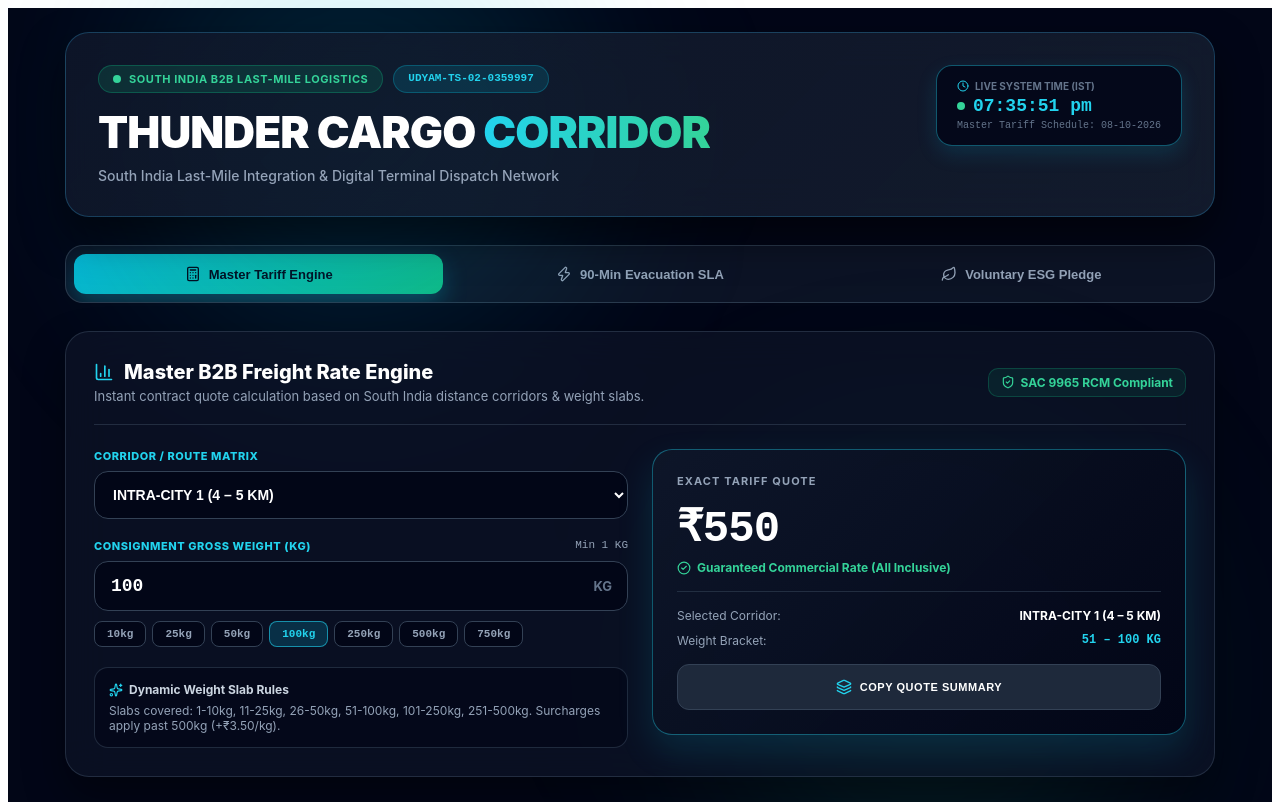
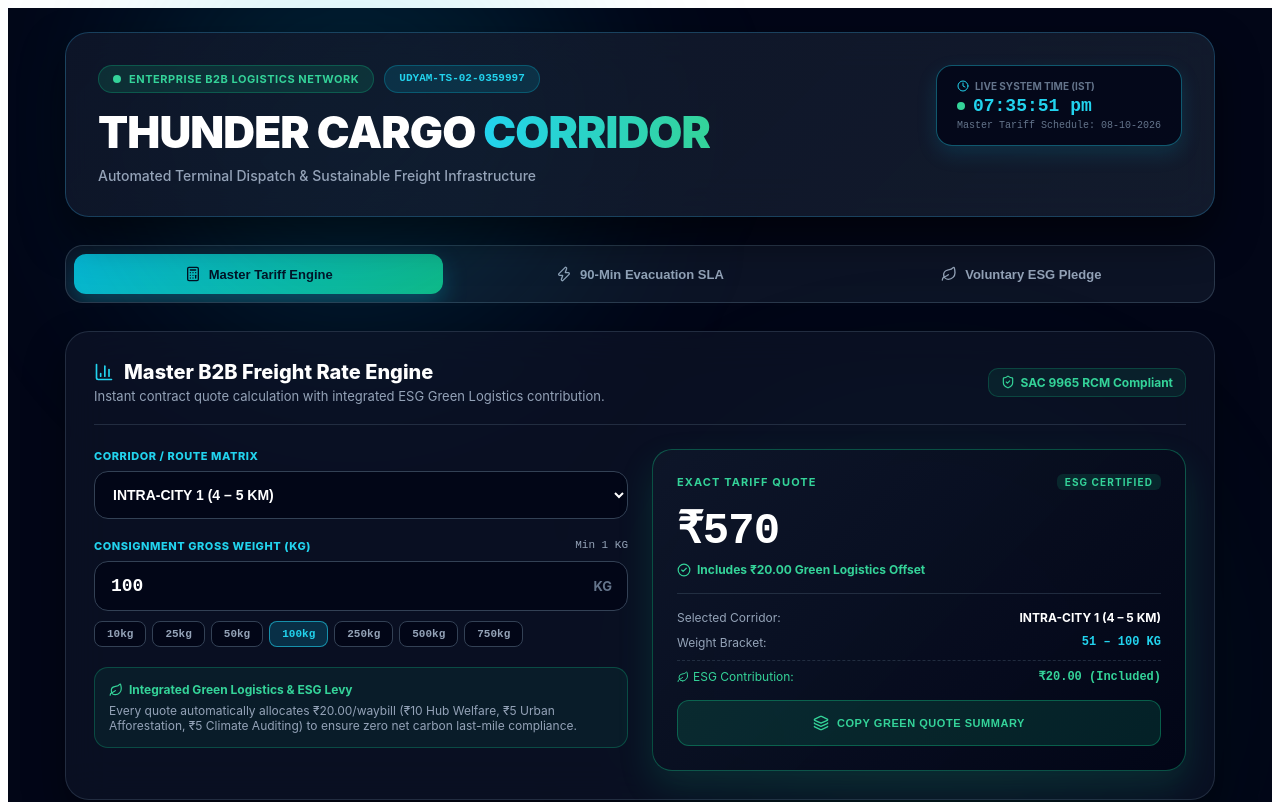
Before and after one commit to thundercargo/tcc-portal, a Next.js app: page / in a window 1280 px wide. Shown: the top 802 px of the page. Built offline with nearby package versions, Linux system fonts and the light colour scheme.

Commit message:
Update page.tsx

```diff
--- a/app/page.tsx
+++ b/app/page.tsx
@@ -66,16 +66,18 @@ export default function App() {
 
   const calculateRate = (w: number) => {
     if (!w || w <= 0) return 0;
-    if (w <= 10) return selectedTariff.slabs[0];
-    if (w <= 25) return selectedTariff.slabs[1];
-    if (w <= 50) return selectedTariff.slabs[2];
-    if (w <= 100) return selectedTariff.slabs[3];
-    if (w <= 250) return selectedTariff.slabs[4];
-    if (w <= 500) return selectedTariff.slabs[5];
-
-    const baseCost = selectedTariff.slabs[5];
-    const excessWeight = w - 500;
-    return baseCost + excessWeight * selectedTariff.excess;
+    let base = 0;
+    if (w <= 10) base = selectedTariff.slabs[0];
+    else if (w <= 25) base = selectedTariff.slabs[1];
+    else if (w <= 50) base = selectedTariff.slabs[2];
+    else if (w <= 100) base = selectedTariff.slabs[3];
+    else if (w <= 250) base = selectedTariff.slabs[4];
+    else if (w <= 500) base = selectedTariff.slabs[5];
+    else {
+      base = selectedTariff.slabs[5] + (w - 500) * selectedTariff.excess;
+    }
+    // Include automated Green Logistics / ESG levy (₹20 fixed per waybill: Welfare ₹10 + Afforestation ₹5 + Audit ₹5)
+    return base + 20;
   };
 
   const estimatedCost = calculateRate(weight);
@@ -91,7 +93,7 @@ export default function App() {
   };
 
   const handleShareQuote = () => {
-    const text = `TCC B2B Freight Quote\nCorridor: ${selectedTariff.name}\nWeight: ${weight} KG\nEst. Tariff: ₹${estimatedCost.toLocaleString('en-IN')}\nSAC: 9965 RCM Compliant`;
+    const text = `TCC B2B Green Freight Quote\nCorridor: ${selectedTariff.name}\nWeight: ${weight} KG\nEst. Tariff: ₹${estimatedCost.toLocaleString('en-IN')} (Incl. ₹20 ESG Green Levy)\nSAC: 9965 RCM Compliant`;
     navigator.clipboard.writeText(text);
     setCopied(true);
     setTimeout(() => setCopied(false), 2000);
@@ -119,7 +121,7 @@ export default function App() {
 
       <div style={{ maxWidth: '1150px', margin: '0 auto' }}>
 
-        {/* Header Section */}
+        {/* Header Section - Clean & Non-Repetitive */}
         <header style={{
           background: 'linear-gradient(135deg, rgba(15, 23, 42, 0.85) 0%, rgba(30, 41, 59, 0.6) 100%)',
           border: '1px solid rgba(56, 189, 248, 0.25)',
@@ -139,7 +141,7 @@ export default function App() {
                     backgroundColor: 'rgba(16, 185, 129, 0.15)', color: '#34d399', border: '1px solid rgba(16, 185, 129, 0.3)'
                   }}>
                     <span style={{ width: '8px', height: '8px', borderRadius: '50%', backgroundColor: '#34d399', display: 'inline-block' }} />
-                    SOUTH INDIA B2B LAST-MILE LOGISTICS
+                    ENTERPRISE B2B LOGISTICS NETWORK
                   </span>
                   <span style={{
                     padding: '6px 14px', borderRadius: '50px', fontSize: '11px', fontWeight: 700,
@@ -152,7 +154,7 @@ export default function App() {
                   THUNDER CARGO <span style={{ background: 'linear-gradient(to right, #22d3ee, #34d399)', WebkitBackgroundClip: 'text', WebkitTextFillColor: 'transparent' }}>CORRIDOR</span>
                 </h1>
                 <p style={{ color: '#94a3b8', fontSize: '14px', margin: '8px 0 0 0', fontWeight: 500 }}>
-                  South India Last-Mile Integration & Digital Terminal Dispatch Network
+                  Automated Terminal Dispatch & Sustainable Freight Infrastructure
                 </p>
               </div>
 
@@ -219,7 +221,7 @@ export default function App() {
                   <h2 style={{ fontSize: '20px', fontWeight: 800, margin: 0, display: 'flex', alignItems: 'center', gap: '10px', color: '#fff' }}>
                     <BarChart3 size={20} color="#22d3ee" /> Master B2B Freight Rate Engine
                   </h2>
-                  <p style={{ color: '#94a3b8', fontSize: '13px', margin: '4px 0 0 0' }}>Instant contract quote calculation based on South India distance corridors & weight slabs.</p>
+                  <p style={{ color: '#94a3b8', fontSize: '13px', margin: '4px 0 0 0' }}>Instant contract quote calculation with integrated ESG Green Logistics contribution.</p>
                 </div>
                 <div style={{ display: 'flex', alignItems: 'center', gap: '6px', padding: '6px 12px', borderRadius: '10px', backgroundColor: 'rgba(16, 185, 129, 0.1)', border: '1px solid rgba(16, 185, 129, 0.25)', color: '#34d399', fontSize: '12px', fontWeight: 700 }}>
                   <ShieldCheck size={14} /> SAC 9965 RCM Compliant
@@ -290,29 +292,31 @@ export default function App() {
                     </div>
                   </div>
 
-                  <div style={{ padding: '14px', borderRadius: '14px', backgroundColor: 'rgba(2, 6, 23, 0.6)', border: '1px solid rgba(51, 65, 85, 0.6)', fontSize: '12px', color: '#94a3b8' }}>
-                    <div style={{ display: 'flex', alignItems: 'center', gap: '6px', color: '#cbd5e1', fontWeight: 700, marginBottom: '6px' }}>
-                      <Sparkles size={14} color="#22d3ee" /> Dynamic Weight Slab Rules
+                  {/* ESG Highlight Box */}
+                  <div style={{ padding: '14px', borderRadius: '14px', backgroundColor: 'rgba(16, 185, 129, 0.08)', border: '1px solid rgba(16, 185, 129, 0.3)', fontSize: '12px', color: '#94a3b8' }}>
+                    <div style={{ display: 'flex', alignItems: 'center', gap: '6px', color: '#34d399', fontWeight: 700, marginBottom: '6px' }}>
+                      <Leaf size={14} color="#34d399" /> Integrated Green Logistics & ESG Levy
                     </div>
-                    Slabs covered: 1-10kg, 11-25kg, 26-50kg, 51-100kg, 101-250kg, 251-500kg. Surcharges apply past 500kg (+₹{selectedTariff.excess.toFixed(2)}/kg).
+                    Every quote automatically allocates ₹20.00/waybill (₹10 Hub Welfare, ₹5 Urban Afforestation, ₹5 Climate Auditing) to ensure zero net carbon last-mile compliance.
                   </div>
                 </div>
 
-                {/* Right Result Card */}
+                {/* Right Result Card with ESG breakdown */}
                 <div>
                   <div style={{
                     background: 'linear-gradient(135deg, rgba(15, 23, 42, 0.9) 0%, rgba(2, 6, 23, 0.95) 100%)',
-                    border: '1px solid rgba(34, 211, 238, 0.4)', borderRadius: '20px', padding: '24px', boxShadow: '0 15px 35px rgba(6, 182, 212, 0.15)'
+                    border: '1px solid rgba(16, 185, 129, 0.4)', borderRadius: '20px', padding: '24px', boxShadow: '0 15px 35px rgba(16, 185, 129, 0.15)'
                   }}>
-                    <div style={{ fontSize: '11px', textTransform: 'uppercase', letterSpacing: '0.1em', color: '#94a3b8', fontWeight: 700, marginBottom: '6px' }}>
-                      Exact Tariff Quote
+                    <div style={{ fontSize: '11px', textTransform: 'uppercase', letterSpacing: '0.1em', color: '#34d399', fontWeight: 700, marginBottom: '6px', display: 'flex', justifyContent: 'space-between', alignItems: 'center' }}>
+                      <span>Exact Tariff Quote</span>
+                      <span style={{ backgroundColor: 'rgba(16, 185, 129, 0.15)', padding: '2px 8px', borderRadius: '6px', fontSize: '10px' }}>ESG Certified</span>
                     </div>
                     <div style={{ margin: '12px 0' }}>
                       <div style={{ fontSize: 'clamp(32px, 5vw, 44px)', fontWeight: 900, fontFamily: 'monospace', color: '#ffffff', letterSpacing: '-0.02em' }}>
                         ₹{estimatedCost.toLocaleString('en-IN')}
                       </div>
                       <div style={{ fontSize: '12px', color: '#34d399', display: 'flex', alignItems: 'center', gap: '6px', marginTop: '6px', fontWeight: 700 }}>
-                        <CheckCircle2 size={14} /> Guaranteed Commercial Rate (All Inclusive)
+                        <CheckCircle2 size={14} /> Includes ₹20.00 Green Logistics Offset
                       </div>
                     </div>
 
@@ -325,26 +329,30 @@ export default function App() {
                         <span style={{ color: '#94a3b8' }}>Weight Bracket:</span>
                         <span style={{ fontFamily: 'monospace', color: '#22d3ee', fontWeight: 700 }}>{getSlabLabel(weight)}</span>
                       </div>
+                      <div style={{ display: 'flex', justifyContent: 'space-between', borderTop: '1px dashed rgba(51, 65, 85, 0.6)', paddingTop: '8px' }}>
+                        <span style={{ color: '#34d399', display: 'flex', alignItems: 'center', gap: '4px' }}><Leaf size={12}/> ESG Contribution:</span>
+                        <span style={{ fontFamily: 'monospace', color: '#34d399', fontWeight: 700 }}>₹20.00 (Included)</span>
+                      </div>
                     </div>
 
                     <button
                       onClick={handleShareQuote}
                       style={{
                         width: '100%', padding: '14px', borderRadius: '12px', fontWeight: 800, fontSize: '11px',
-                        textTransform: 'uppercase', letterSpacing: '0.05em', border: '1px solid #334155',
-                        backgroundColor: '#1e293b', color: '#ffffff', cursor: 'pointer', display: 'flex',
+                        textTransform: 'uppercase', letterSpacing: '0.05em', border: '1px solid rgba(16, 185, 129, 0.4)',
+                        backgroundColor: 'rgba(16, 185, 129, 0.15)', color: '#34d399', cursor: 'pointer', display: 'flex',
                         alignItems: 'center', justifyContent: 'center', gap: '8px', transition: 'all 0.2s'
                       }}
                     >
                       {copied ? (
                         <>
                           <CheckCircle2 size={16} color="#34d399" />
-                          <span>Quote Copied to Clipboard!</span>
+                          <span>Green Quote Copied!</span>
                         </>
                       ) : (
                         <>
-                          <Layers size={16} color="#22d3ee" />
-                          <span>Copy Quote Summary</span>
+                          <Layers size={16} color="#34d399" />
+                          <span>Copy Green Quote Summary</span>
                         </>
                       )}
                     </button>
@@ -386,17 +394,20 @@ export default function App() {
                 <Leaf size={20} color="#34d399" /> ESG & Green Last-Mile Pledge
               </h2>
               <div style={{ display: 'grid', gridTemplateColumns: 'repeat(auto-fit, minmax(220px, 1fr))', gap: '16px' }}>
-                <div style={{ backgroundColor: '#020617', border: '1px solid #334155', padding: '20px', borderRadius: '16px' }}>
-                  <div style={{ fontSize: '11px', color: '#94a3b8', fontWeight: 700, textTransform: 'uppercase' }}>Hub Welfare Fund</div>
+                <div style={{ backgroundColor: '#020617', border: '1px solid rgba(16, 185, 129, 0.3)', padding: '20px', borderRadius: '16px' }}>
+                  <div style={{ fontSize: '11px', color: '#34d399', fontWeight: 700, textTransform: 'uppercase' }}>Hub Welfare Fund</div>
                   <div style={{ fontSize: '28px', fontWeight: 900, color: '#fff', fontFamily: 'monospace', margin: '8px 0' }}>₹10 <span style={{ fontSize: '12px', color: '#34d399' }}>/waybill</span></div>
+                  <div style={{ fontSize: '11px', color: '#94a3b8' }}>Direct driver & loader medical/accident cover</div>
                 </div>
-                <div style={{ backgroundColor: '#020617', border: '1px solid #334155', padding: '20px', borderRadius: '16px' }}>
-                  <div style={{ fontSize: '11px', color: '#94a3b8', fontWeight: 700, textTransform: 'uppercase' }}>Urban Afforestation</div>
+                <div style={{ backgroundColor: '#020617', border: '1px solid rgba(16, 185, 129, 0.3)', padding: '20px', borderRadius: '16px' }}>
+                  <div style={{ fontSize: '11px', color: '#34d399', fontWeight: 700, textTransform: 'uppercase' }}>Urban Afforestation</div>
                   <div style={{ fontSize: '28px', fontWeight: 900, color: '#fff', fontFamily: 'monospace', margin: '8px 0' }}>₹5 <span style={{ fontSize: '12px', color: '#34d399' }}>/waybill</span></div>
+                  <div style={{ fontSize: '11px', color: '#94a3b8' }}>Tree plantation near district terminal hubs</div>
                 </div>
-                <div style={{ backgroundColor: '#020617', border: '1px solid #334155', padding: '20px', borderRadius: '16px' }}>
-                  <div style={{ fontSize: '11px', color: '#94a3b8', fontWeight: 700, textTransform: 'uppercase' }}>Climate Auditing</div>
+                <div style={{ backgroundColor: '#020617', border: '1px solid rgba(16, 185, 129, 0.3)', padding: '20px', borderRadius: '16px' }}>
+                  <div style={{ fontSize: '11px', color: '#34d399', fontWeight: 700, textTransform: 'uppercase' }}>Climate Auditing</div>
                   <div style={{ fontSize: '28px', fontWeight: 900, color: '#fff', fontFamily: 'monospace', margin: '8px 0' }}>₹5 <span style={{ fontSize: '12px', color: '#34d399' }}>/waybill</span></div>
+                  <div style={{ fontSize: '11px', color: '#64748b' }}>Quarterly carbon footprint verification</div>
                 </div>
               </div>
             </div>
```
